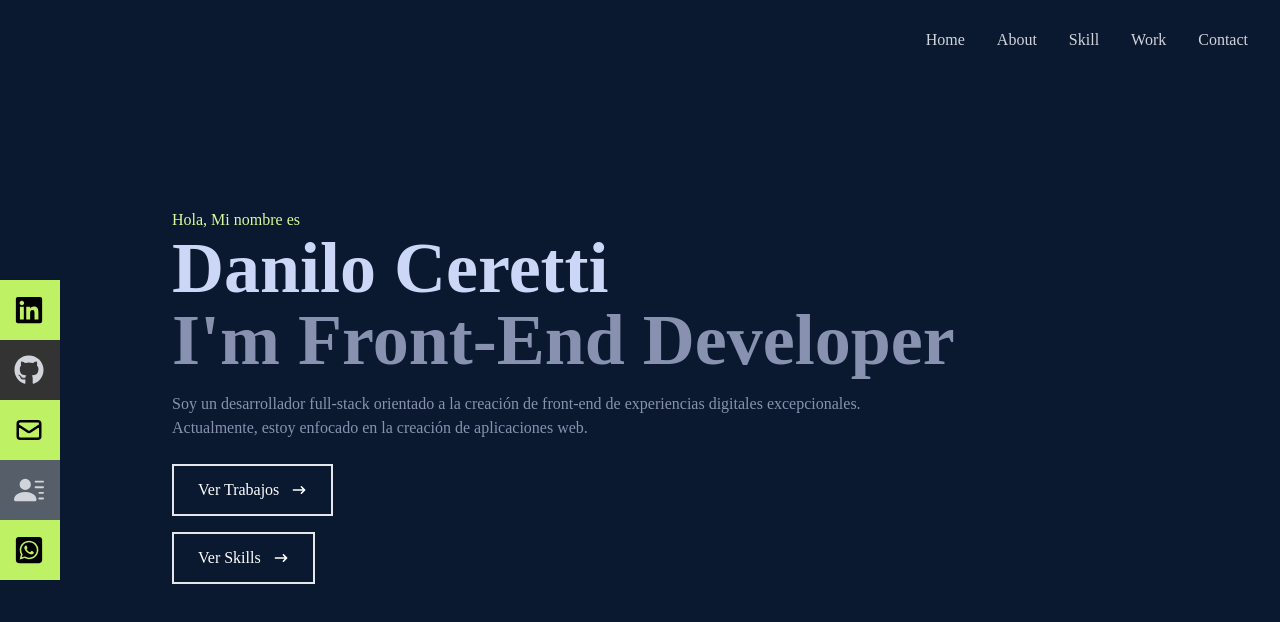
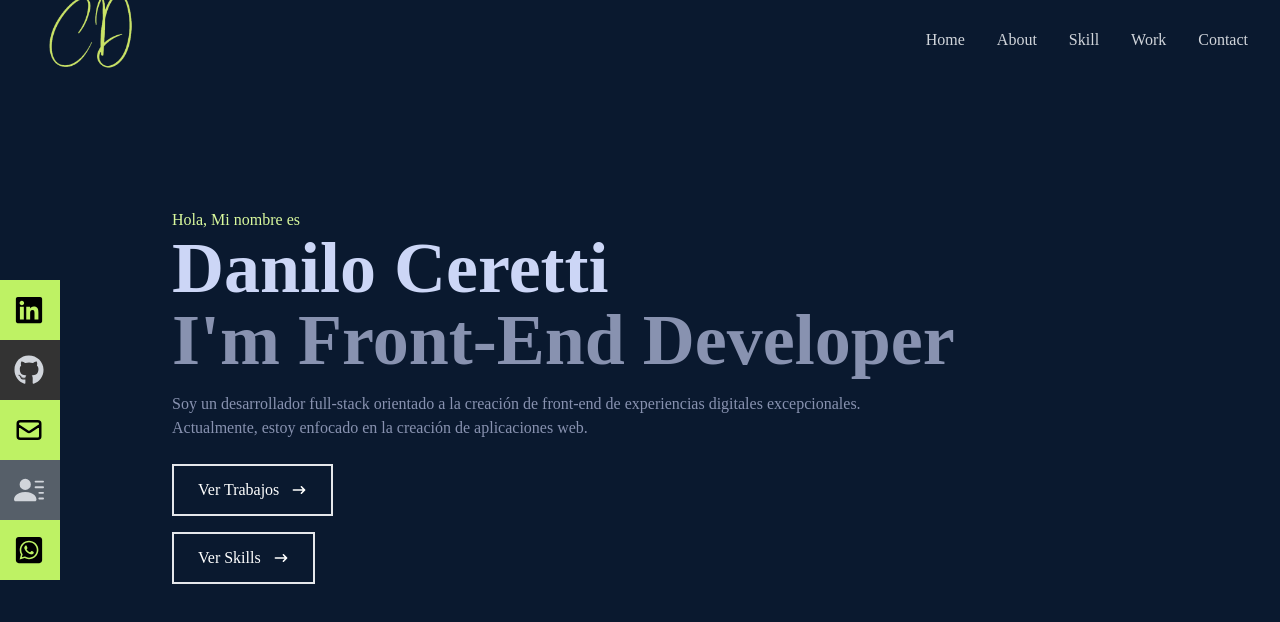
Before and after one commit to Daniloceretti/porfo, a React (Create React App) app: page / in a window 1280 px wide. Shown: the top 622 px of the page. Built offline with nearby package versions, Linux system fonts and the light colour scheme.

Commit message:
logo img

```diff
--- a/src/components/Navbar.jsx
+++ b/src/components/Navbar.jsx
@@ -15,7 +15,7 @@ const Navbar = () => {
         <div className='fixed w-full h-[80px] flex justify-between items-center px-4 bg-[#0a192f] text-gray-300'>
             <Link to='/'>
             <div>
-                <image src={Logo} alt="Logo Image" style={{ width: '150px' }}/>
+                <img src={Logo} alt="Logo Image" style={{ width: '150px' }}/>
             </div>
             </Link>
             {/*menu*/}
```
